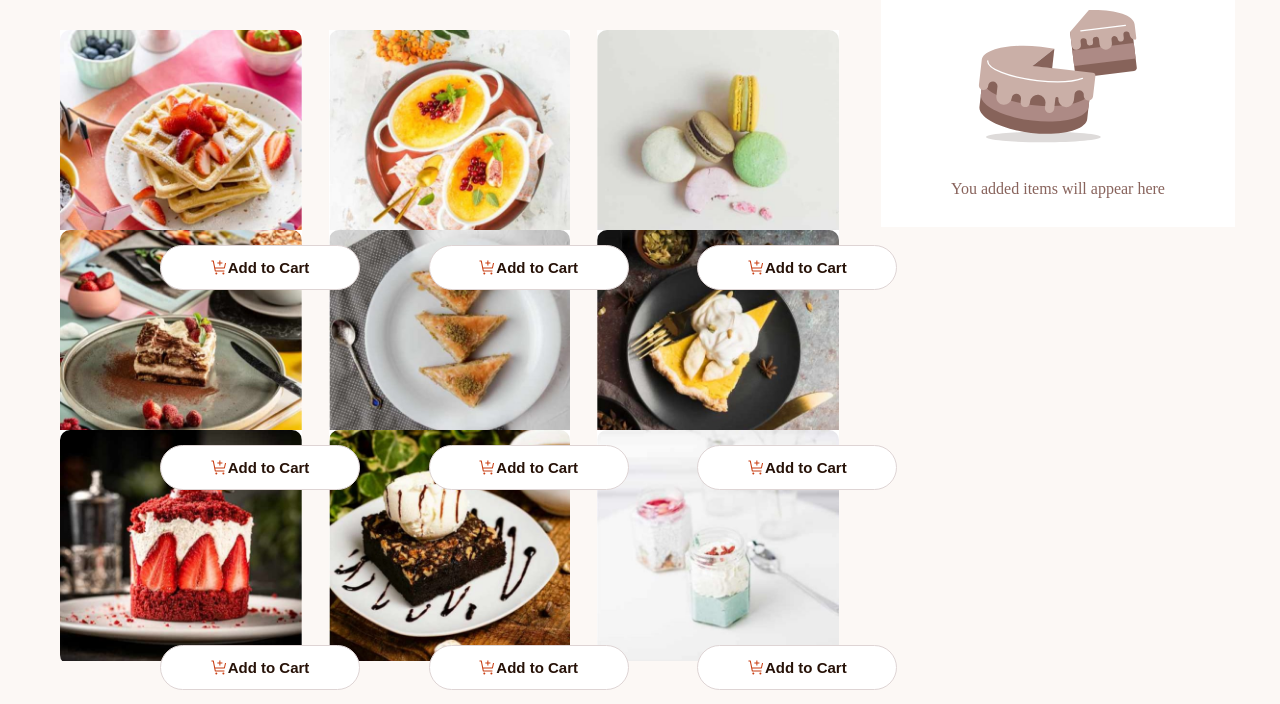
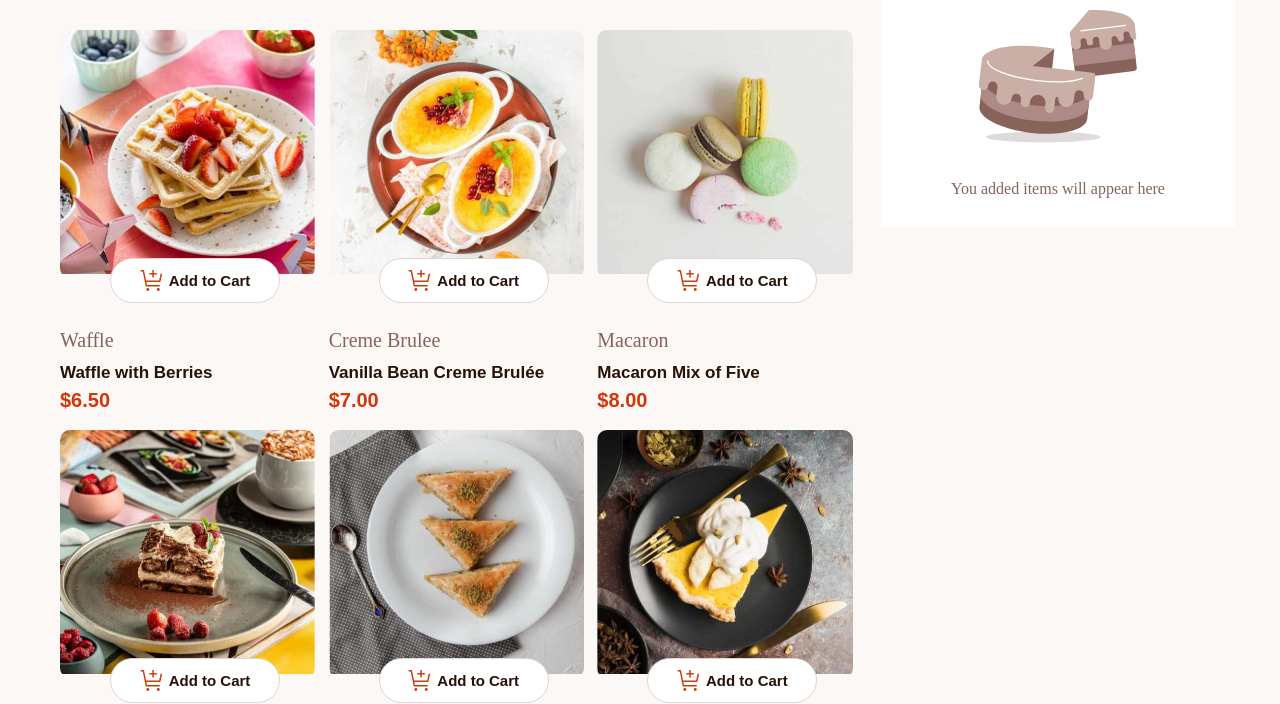
Before and after one commit to rafaelmirandaa/carrito-de-compra, a plain HTML site: page index.html in a window 1280 px wide. Shown: the part 111-815 px from the top of the page. Drawn offline with Linux system fonts and the light colour scheme; a web font is replaced by a local one.

Commit message:
practicamente terminado vamos por JS

```diff
--- a/assets/style/style.css
+++ b/assets/style/style.css
@@ -185,12 +185,10 @@ img{
         grid-template-columns:70% 30%;
         column-gap: 0.5rem;
     }
-    .contenedor-principal .titulo-platos{
+    /*.contenedor-principal .titulo-platos{
         width: 100%;
         height: 10rem;
-    }
-
-
+    }*/
     .carrito{
         width: 100%;
         margin-top: 3rem;
@@ -200,16 +198,15 @@ img{
         margin-bottom: 0.5rem;
     }
     .filas{
-        width: 100%;
-        height: 20rem;
         display: grid;
         grid-template-columns: 1fr 1fr 1fr;
+        width: 100%;
+        height:40rem;
     }
     .card{
-        width: 90%;
-        height: 3rem;
+        width: 95%;
+        height: 35rem;
         text-align: left;
-        background-color: white;
     }
     .card-encabezado{
         position: relative;
@@ -218,42 +215,35 @@ img{
         background-size: cover;
         border-radius: 1rem;
     }
-    .info-card{
-        display: block;
-        width: 100%;
-        height: 20rem;
-        margin-bottom: 20rem;
+    .info-card h2{
+        font-size: 2rem;
     }
-    .card .info-card h4{
-        font-size: 1rem;
-        color:#A39690 ;
-        font-family: 'fuente2',sans-serif;
+    .info-card .sub-titulo{
+        font-size: 1.7rem;
     }
-    .card-encabezado .button-add{
+    .card-contenido .button-add{
         position: relative;
-        bottom: 30px;
-        left: 50px;
-        min-width: 15rem;
-        max-width: 15rem;
-        background: #ffffff;           /* Fondo blanco */
-        border: 1px solid #DED4D4;     /* Borde negro */
-        border-radius: 28px;           /* Bordes redondeados */
+        width: 17rem;
+        background: #ffffff;
+        border: 1px solid #DED4D4;
+        border-radius: 28px;
         padding: 10px 20px;
-        color: #000000;                /* Texto negro */
+        margin-left: -50px;
+        color: #000000;
         text-decoration: none;
         font-size: 16px;
         cursor: pointer;
         transition: all 0.3s ease;
         display: flex;
-        align-items: center;   /* Centra verticalmente */
-        justify-content: center; /* Centra horizontalmente */
+        align-items: center;
+        justify-content: center;
         flex-shrink: 0;
         white-space: nowrap;
         gap: 4px;
     }
     .button-add img{
-        width: 1.7rem;
-        height: 1.7rem;
+        width: 2.5rem;
+        height: 2.5rem;
     }
     .button-add a {
         text-decoration: none;
@@ -264,7 +254,3 @@ img{
         white-space: nowrap;
     }
 }
-
-@media (min-width: 1024px) {
-
-}
```
